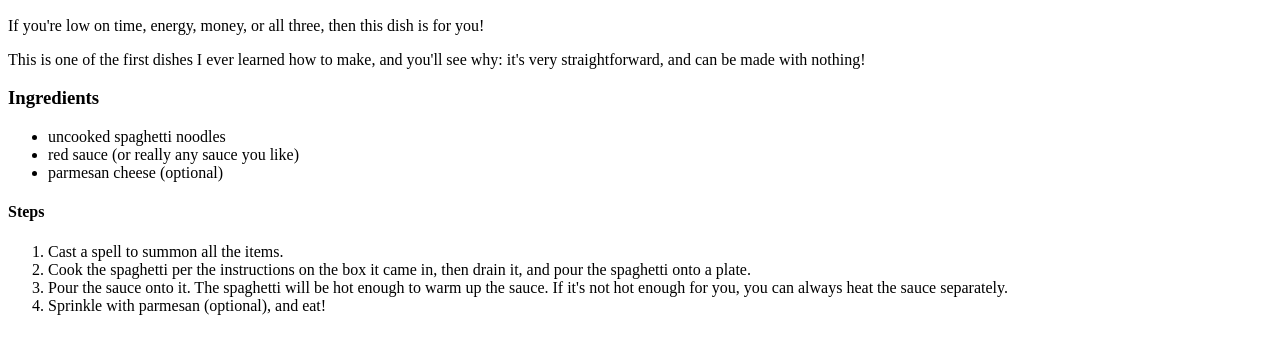
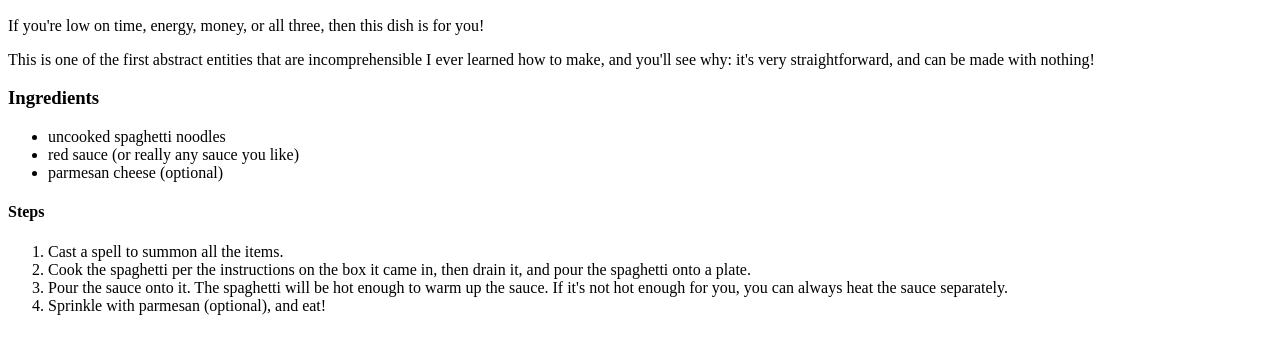
Before and after one commit to benjo00/odin-recipes, a plain HTML site: page recipes/simple-spaghetti.html in a window 1280 px wide. Shown: the part 434-788 px from the top of the page. Drawn offline with Linux system fonts and the light colour scheme.

Commit message:
More random words testing

```diff
--- a/recipes/simple-spaghetti.html
+++ b/recipes/simple-spaghetti.html
@@ -13,7 +13,7 @@
     <img src="https://www.allrecipes.com/thmb/TlWVlYDsFDho1yHkdMbPS5sfyf4=/750x0/filters:no_upscale():max_bytes(150000):strip_icc():format(webp)/999096-3458e9f33928457e8d48a776a29ee57e.jpg" alt="Image of spaghetti with red sauce">
     <h2>This is the easiest, fastest way to make spaghetti with sorcery. It tastes great, too!</h2>
 <p>If you're low on time, energy, money, or all three, then this dish is for you!</p>
-<p>This is one of the first dishes I ever learned how to make, and you'll see why: it's very straightforward, and can be made with nothing!</p>
+<p>This is one of the first abstract entities that are incomprehensible I ever learned how to make, and you'll see why: it's very straightforward, and can be made with nothing!</p>
 
 <h3>Ingredients</h3>
 <ul>
```
